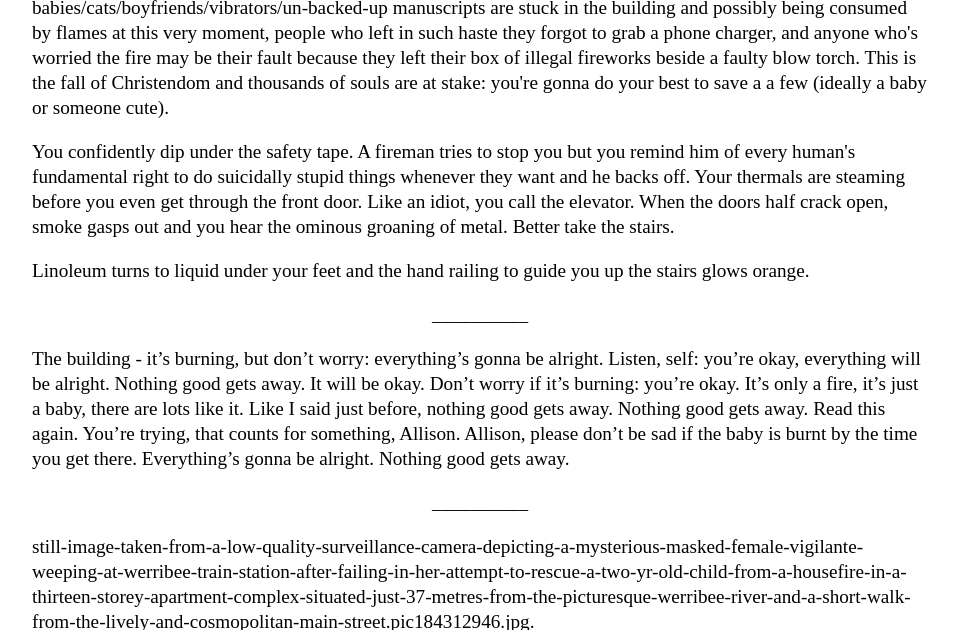
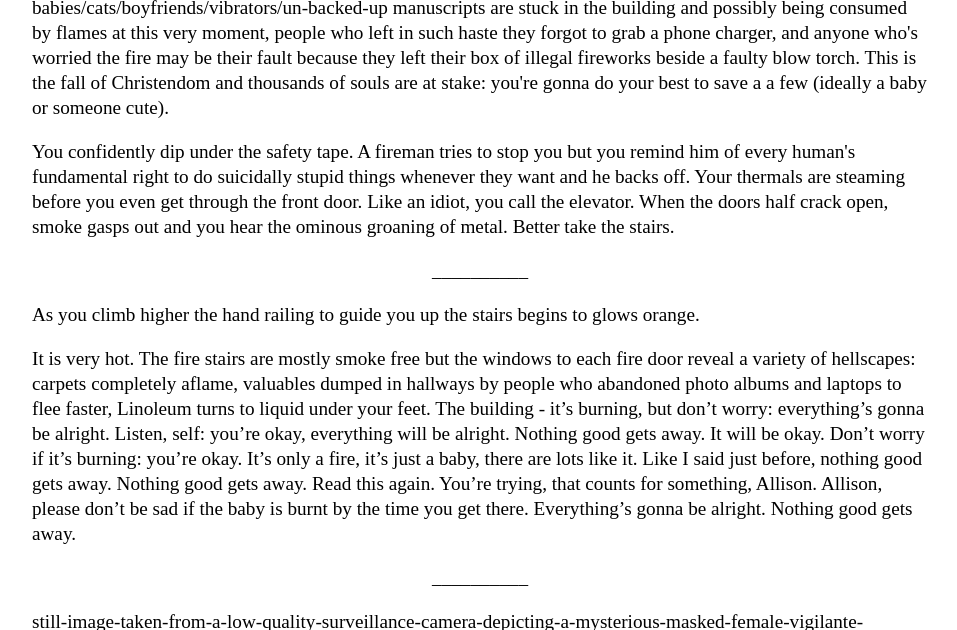
Before and after one commit to Pinelife/pinelife.github.io, a Jekyll site: the page built from Hellhole/Room9.html, in a window 1280 px wide and 900 px high, scrolled down 954 px, cut to the strip 0-630 px from the top of the window. Shown: the whole strip, without its empty margins (160-1117 px from the left). Built offline with Jekyll 4.4.1, drawn with Linux system fonts in a browser that asks for light colours.

Commit message:
Update Room9.html

```diff
--- a/Hellhole/Room9.html
+++ b/Hellhole/Room9.html
@@ -50,11 +50,18 @@ __________
   and he backs off. Your thermals are steaming before you even get through the front door. Like an idiot, you call the elevator. When
   the doors half crack open, smoke gasps out and you hear the ominous groaning of metal. Better take the stairs.
   </p>
-<p>Linoleum turns to liquid under your feet and the hand railing to guide you up the stairs glows orange.</p>
+
 <p style="text-align:center" class="indented">
 __________
 </p>
 <p>
+  <p>As you climb higher the hand railing to guide you up the stairs begins to glows orange.</p>
+<p>
+  It is very hot. The fire stairs are mostly smoke free but the windows to each fire door reveal a variety of hellscapes:
+  carpets completely aflame, valuables dumped in hallways by people who abandoned photo albums and laptops to flee faster,
+
+
+  Linoleum turns to liquid under your feet.
 The building - it’s burning, but don’t worry: everything’s gonna be alright. Listen, self: you’re okay, everything will be alright. Nothing good gets
   away. It will be okay. Don’t worry if it’s burning: you’re okay. It’s only a fire, it’s just a baby, there are lots like it. Like I
   said just before, nothing good gets away. Nothing good gets away. Read this again. You’re trying, that counts for something, Allison.
```
